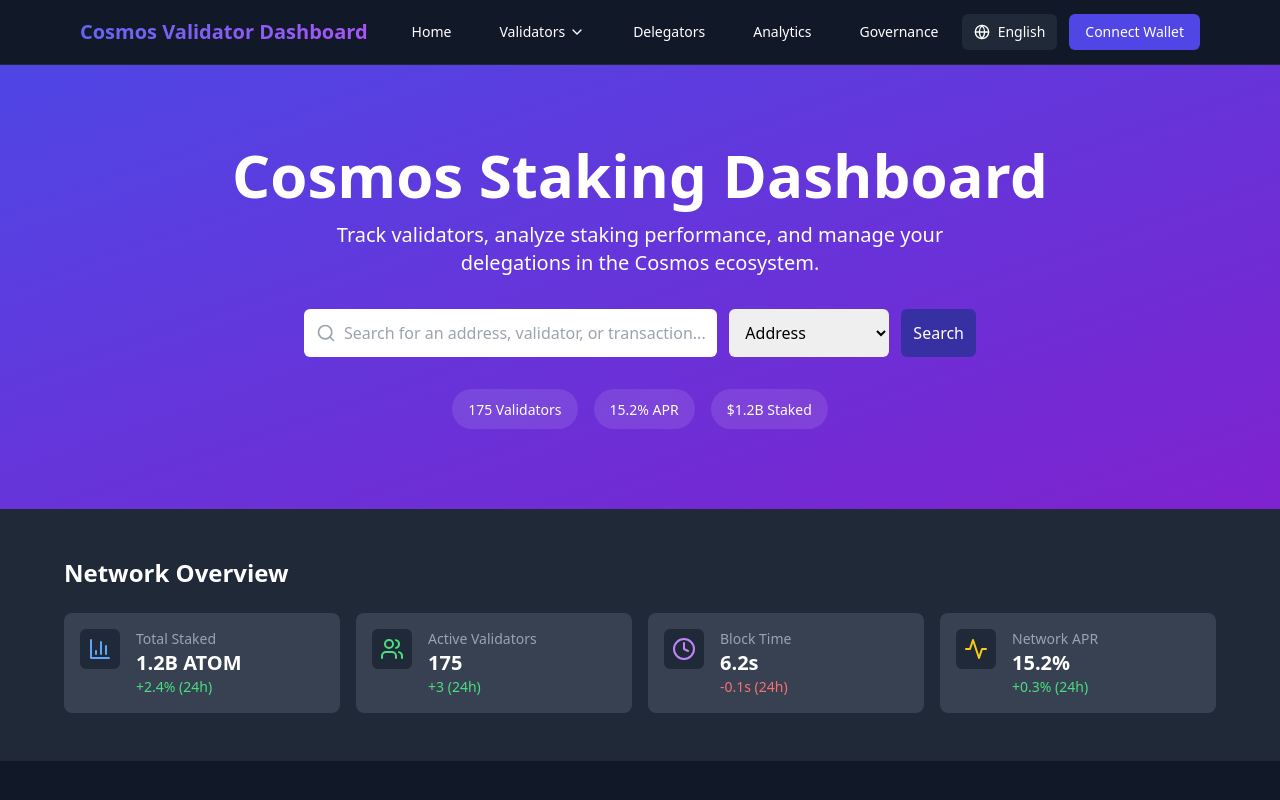
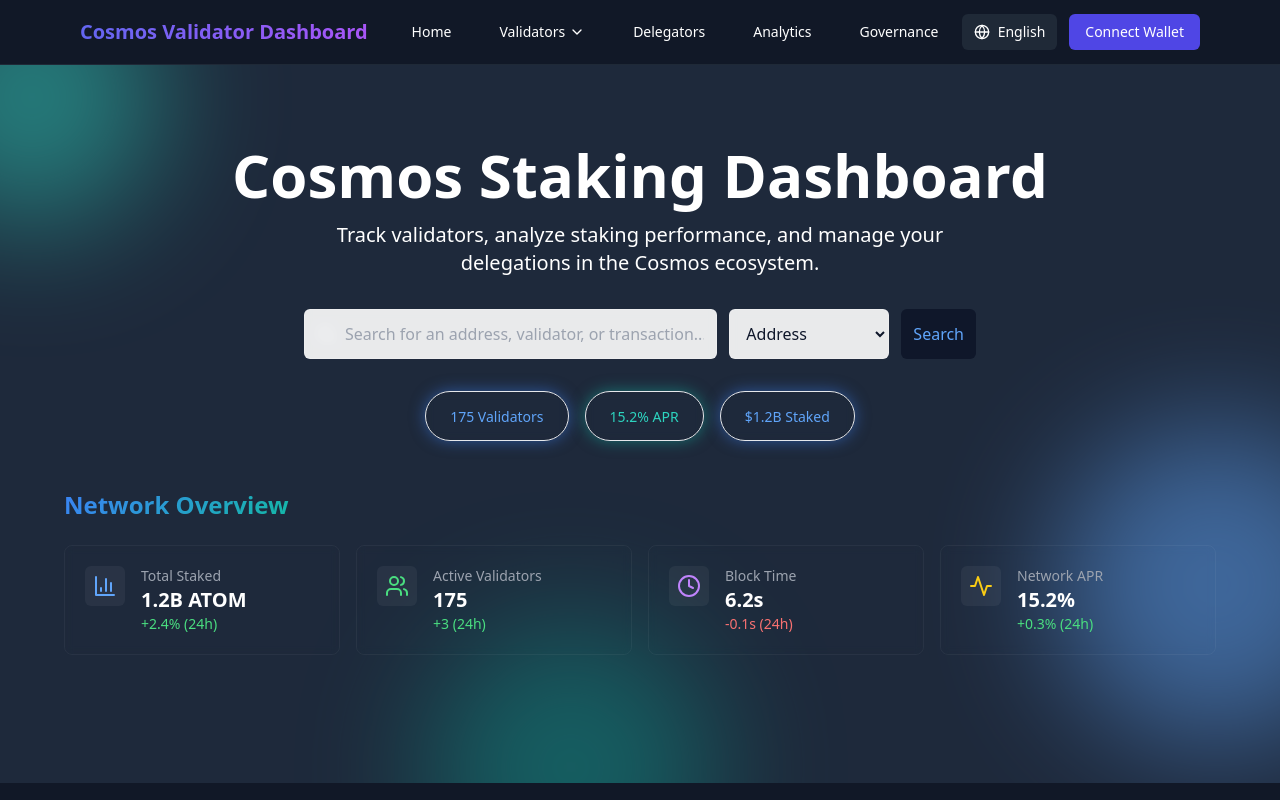
Before and after one commit to phoenixit99/blockchain-watcher, a Next.js app: page / in a window 1280 px wide. Shown: the top 800 px of the page. Built offline with nearby package versions, Linux system fonts and the light colour scheme.

Commit message:
Update Hero component to use color scheme from globals.css and set NetworkOverview text alignment to left

```diff
--- a/components/Hero.tsx
+++ b/components/Hero.tsx
@@ -1,6 +1,7 @@
 import React, { useState } from "react";
-import { Search } from "lucide-react";
+import { Activity, Clock, Search, Users, BarChart3 } from "lucide-react";
 import { useTranslations } from 'next-intl';
+import NetworkOverview from "./NetworkOverview";
 
 export default function Hero() {
   const [searchQuery, setSearchQuery] = useState("");
@@ -12,11 +13,50 @@ export default function Hero() {
     // Would implement actual search functionality here
     console.log(`Searching for ${searchType}: ${searchQuery}`);
   };
+  const networkStats = [
+    {
+      title: t('network.total_staked'),
+      value: "1.2B ATOM",
+      change: "+2.4%",
+      icon: <BarChart3 className="text-blue-400" size={24} />,
+      color: "blue"
+    },
+    {
+      title: t('network.active_validators'),
+      value: "175",
+      change: "+3",
+      icon: <Users className="text-green-400" size={24} />,
+      color: "green"
+    },
+    {
+      title: t('network.block_time'),
+      value: "6.2s",
+      change: "-0.1s",
+      icon: <Clock className="text-purple-400" size={24} />,
+      color: "purple"
+    },
+    {
+      title: t('network.network_apr'),
+      value: "15.2%",
+      change: "+0.3%",
+      icon: <Activity className="text-yellow-400" size={24} />,
+      color: "yellow"
+    }
+  ];
+  return (
+    // <section className="py-20 px-6 text-center bg-gradient-cosmic relative overflow-hidden">
+    <section className="py-20 px-6 text-center bg-bg-secondary relative overflow-hidden">
 
-  return (
-    <section className="py-20 px-6 text-center bg-gradient-to-br from-indigo-600 to-purple-700">
-      <h1 className="text-4xl md:text-6xl font-bold mb-4">{t('hero.title')}</h1>
-      <p className="text-xl mb-8 max-w-2xl mx-auto">{t('hero.subtitle')}</p>
+      {/* Modern decorative elements */}
+      <div className="absolute top-0 left-0 w-full h-full overflow-hidden z-0">
+        <div className="absolute -top-24 -left-24 w-64 h-64 rounded-full bg-accent-light opacity-50 blur-3xl"></div>
+        <div className="absolute top-1/2 -right-24 w-80 h-80 rounded-full bg-primary-light opacity-50 blur-3xl"></div>
+        <div className="absolute -bottom-32 left-1/3 w-72 h-72 rounded-full bg-accent-dark opacity-50 blur-3xl"></div>
+      </div>
+
+      <div className="relative z-10">
+        <h1 className="text-4xl md:text-6xl font-bold mb-4 text-text-primary">{t('hero.title')}</h1>
+        <p className="text-xl mb-8 max-w-2xl mx-auto text-text-secondary">{t('hero.subtitle')}</p>
 
         <form onSubmit={handleSearch} className="max-w-2xl mx-auto">
           <div className="flex flex-col md:flex-row gap-3">
@@ -27,13 +67,13 @@ export default function Hero() {
                 value={searchQuery}
                 onChange={(e) => setSearchQuery(e.target.value)}
                 placeholder={t('hero.search_placeholder')}
-              className="p-3 pl-10 rounded-md w-full text-black"
+                className="p-3 pl-10 rounded-md w-full text-bg-primary bg-white/90 backdrop-blur-sm border border-white/20 focus:outline-none focus:ring-2 focus:ring-primary/20"
               />
             </div>
             <select
               value={searchType}
               onChange={(e) => setSearchType(e.target.value)}
-            className="p-3 rounded-md text-black md:w-40"
+              className="p-3 rounded-md text-bg-primary md:w-40 bg-white/90 backdrop-blur-sm border border-white/20 focus:outline-none focus:ring-2 focus:ring-primary/20"
             >
               <option value="address">{t('hero.search_types.address')}</option>
               <option value="validator">{t('hero.search_types.validator')}</option>
@@ -41,7 +81,7 @@ export default function Hero() {
             </select>
             <button
               type="submit"
-            className="p-3 bg-indigo-800 hover:bg-indigo-700 rounded-md font-medium transition-colors"
+              className="p-3 bg-bg-primary text-primary-light hover:bg-bg-secondary rounded-md font-medium transition-all"
             >
               {t('hero.search_button')}
             </button>
@@ -49,16 +89,18 @@ export default function Hero() {
         </form>
 
         <div className="mt-8 flex flex-wrap justify-center gap-4">
-        <div className="bg-white bg-opacity-10 px-4 py-2 rounded-full">
-          <span className="text-sm font-medium">175 {t('hero.stats.validators')}</span>
+          <div className="bg-bg-primary/80 backdrop-blur-sm px-6 py-3 rounded-full border border-primary/20 glow-primary">
+            <span className="text-sm font-medium text-primary-light">175 {t('hero.stats.validators')}</span>
           </div>
-        <div className="bg-white bg-opacity-10 px-4 py-2 rounded-full">
-          <span className="text-sm font-medium">15.2% {t('hero.stats.apr')}</span>
+          <div className="bg-bg-primary/80 backdrop-blur-sm px-6 py-3 rounded-full border border-accent/20 glow-accent">
+            <span className="text-sm font-medium text-accent-light">15.2% {t('hero.stats.apr')}</span>
           </div>
-        <div className="bg-white bg-opacity-10 px-4 py-2 rounded-full">
-          <span className="text-sm font-medium">$1.2B {t('hero.stats.staked')}</span>
+          <div className="bg-bg-primary/80 backdrop-blur-sm px-6 py-3 rounded-full border border-primary/20 glow-primary">
+            <span className="text-sm font-medium text-primary-light">$1.2B {t('hero.stats.staked')}</span>
           </div>
         </div>
+      </div>
+      <NetworkOverview />
     </section>
   );
 }
--- a/components/NetworkOverview.tsx
+++ b/components/NetworkOverview.tsx
@@ -11,37 +11,48 @@ export default function NetworkOverview() {
       title: t('network.total_staked'),
       value: "1.2B ATOM",
       change: "+2.4%",
-      icon: <BarChart3 className="text-blue-400" size={24} />
+      icon: <BarChart3 className="text-blue-400" size={24} />,
+      color: "blue"
     },
     {
       title: t('network.active_validators'),
       value: "175",
       change: "+3",
-      icon: <Users className="text-green-400" size={24} />
+      icon: <Users className="text-green-400" size={24} />,
+      color: "green"
     },
     {
       title: t('network.block_time'),
       value: "6.2s",
       change: "-0.1s",
-      icon: <Clock className="text-purple-400" size={24} />
+      icon: <Clock className="text-purple-400" size={24} />,
+      color: "purple"
     },
     {
       title: t('network.network_apr'),
       value: "15.2%",
       change: "+0.3%",
-      icon: <Activity className="text-yellow-400" size={24} />
+      icon: <Activity className="text-yellow-400" size={24} />,
+      color: "yellow"
     }
   ];
 
   return (
-    <section className="py-12 px-6 bg-gray-800">
-      <div className="max-w-6xl mx-auto">
-        <h2 className="text-2xl font-semibold mb-6">{t('network.title')}</h2>
+    <div className="py-12 px-6 relative overflow-hidden text-left">
+      {/* Decorative elements */}
+      <div className="absolute inset-0 z-0 opacity-30">
+        <div className="absolute top-0 right-0 w-1/3 h-1/3 bg-gradient-to-b from-primary-light/10 to-transparent blur-3xl"></div>
+        <div className="absolute bottom-0 left-0 w-1/3 h-1/3 bg-gradient-to-t from-accent-light/10 to-transparent blur-3xl"></div>
+      </div>
+
+      <div className="max-w-6xl mx-auto relative z-10">
+        <h2 className="text-2xl font-semibold mb-6 text-gradient-primary inline-block">{t('network.title')}</h2>
 
         <div className="grid grid-cols-1 md:grid-cols-2 lg:grid-cols-4 gap-4">
           {networkStats.map((stat, idx) => (
-            <div key={idx} className="bg-gray-700 rounded-lg p-4 flex items-start">
-              <div className="mr-4 p-2 bg-gray-800 rounded-md">
+            <div key={idx} className="bg-bg-tertiary/50 backdrop-blur-sm rounded-lg p-5 border border-white/5 hover:border-white/10 transition-all">
+              <div className="flex items-start">
+                <div className="mr-4 p-2 bg-white/5 rounded-md">
                   {stat.icon}
                 </div>
                 <div>
@@ -52,9 +63,10 @@ export default function NetworkOverview() {
                   </p>
                 </div>
               </div>
+            </div>
           ))}
         </div>
       </div>
-    </section>
+    </div>
   );
 }
--- a/styles/globals.css
+++ b/styles/globals.css
@@ -1,3 +1,77 @@
 @tailwind base;
 @tailwind components;
 @tailwind utilities;
+
+:root {
+  /* Modern Color Palette - Blue/Teal theme */
+  --color-primary: #3b82f6;      /* Blue-500 - vibrant primary */
+  --color-primary-light: #60a5fa; /* Blue-400 */
+  --color-primary-dark: #2563eb;  /* Blue-600 */
+
+  --color-accent: #14b8a6;       /* Teal-500 - vibrant accent */
+  --color-accent-light: #2dd4bf; /* Teal-400 */
+  --color-accent-dark: #0d9488;  /* Teal-600 */
+
+  /* Modern gradients */
+  --gradient-primary: linear-gradient(135deg, #3b82f6 0%, #14b8a6 100%);
+  --gradient-accent: linear-gradient(135deg, #14b8a6 0%, #0ea5e9 100%);
+
+  /* Status colors */
+  --color-success: #10b981;      /* Emerald-500 */
+  --color-warning: #f59e0b;      /* Amber-500 */
+  --color-danger: #ef4444;       /* Red-500 */
+  --color-info: #3b82f6;         /* Blue-500 */
+
+  /* Neutral colors for backgrounds */
+  --color-bg-primary: #0f172a;   /* Slate-900 - dark mode background */
+  --color-bg-secondary: #1e293b; /* Slate-800 */
+  --color-bg-tertiary: #334155;  /* Slate-700 */
+
+  /* Text colors */
+  --color-text-primary: #f8fafc;   /* Slate-50 */
+  --color-text-secondary: #e2e8f0; /* Slate-200 */
+  --color-text-tertiary: #94a3b8;  /* Slate-400 */
+}
+
+/* Utility classes for the new colors */
+@layer utilities {
+  .bg-gradient-cosmic {
+    background: var(--gradient-primary);
+  }
+
+  .bg-gradient-cosmos {
+    background: var(--gradient-accent);
+  }
+
+  .text-gradient {
+    background-clip: text;
+    -webkit-background-clip: text;
+    color: transparent;
+  }
+
+  .text-gradient-primary {
+    background-image: var(--gradient-primary);
+    background-clip: text;
+    -webkit-background-clip: text;
+    color: transparent;
+  }
+
+  .text-gradient-accent {
+    background-image: var(--gradient-accent);
+    background-clip: text;
+    -webkit-background-clip: text;
+    color: transparent;
+  }
+
+  .card-shadow {
+    box-shadow: 0 4px 20px rgba(59, 130, 246, 0.1);
+  }
+
+  .glow-primary {
+    box-shadow: 0 0 15px rgba(59, 130, 246, 0.5);
+  }
+
+  .glow-accent {
+    box-shadow: 0 0 15px rgba(20, 184, 166, 0.5);
+  }
+}
--- a/tailwind.config.js
+++ b/tailwind.config.js
@@ -6,7 +6,29 @@ module.exports = {
     './app/**/*.{js,ts,jsx,tsx,mdx}',
   ],
   theme: {
-    extend: {},
+    extend: {
+      colors: {
+        primary: {
+          light: 'var(--color-primary-light)',
+          DEFAULT: 'var(--color-primary)',
+          dark: 'var(--color-primary-dark)',
+        },
+        accent: {
+          light: 'var(--color-accent-light)',
+          DEFAULT: 'var(--color-accent)',
+          dark: 'var(--color-accent-dark)',
+        },
+        bg: {
+          primary: 'var(--color-bg-primary)',
+          secondary: 'var(--color-bg-secondary)',
+          tertiary: 'var(--color-bg-tertiary)',
+        },
+      },
+      backgroundImage: {
+        'gradient-primary': 'var(--gradient-primary)',
+        'gradient-accent': 'var(--gradient-accent)',
+      },
+    },
   },
   plugins: [],
 }
```
Lines whose indentation alone changed are shown as unchanged.
